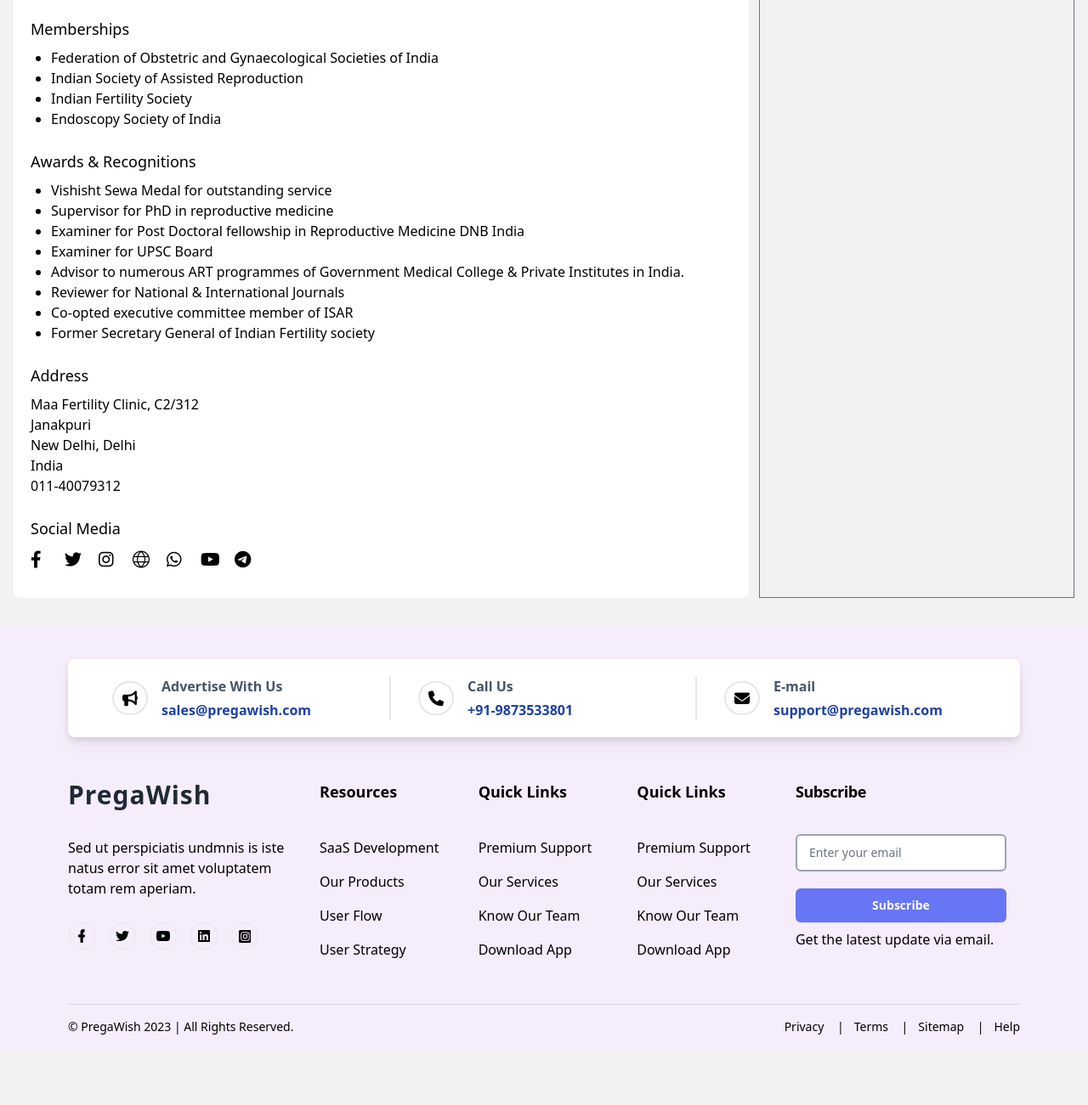
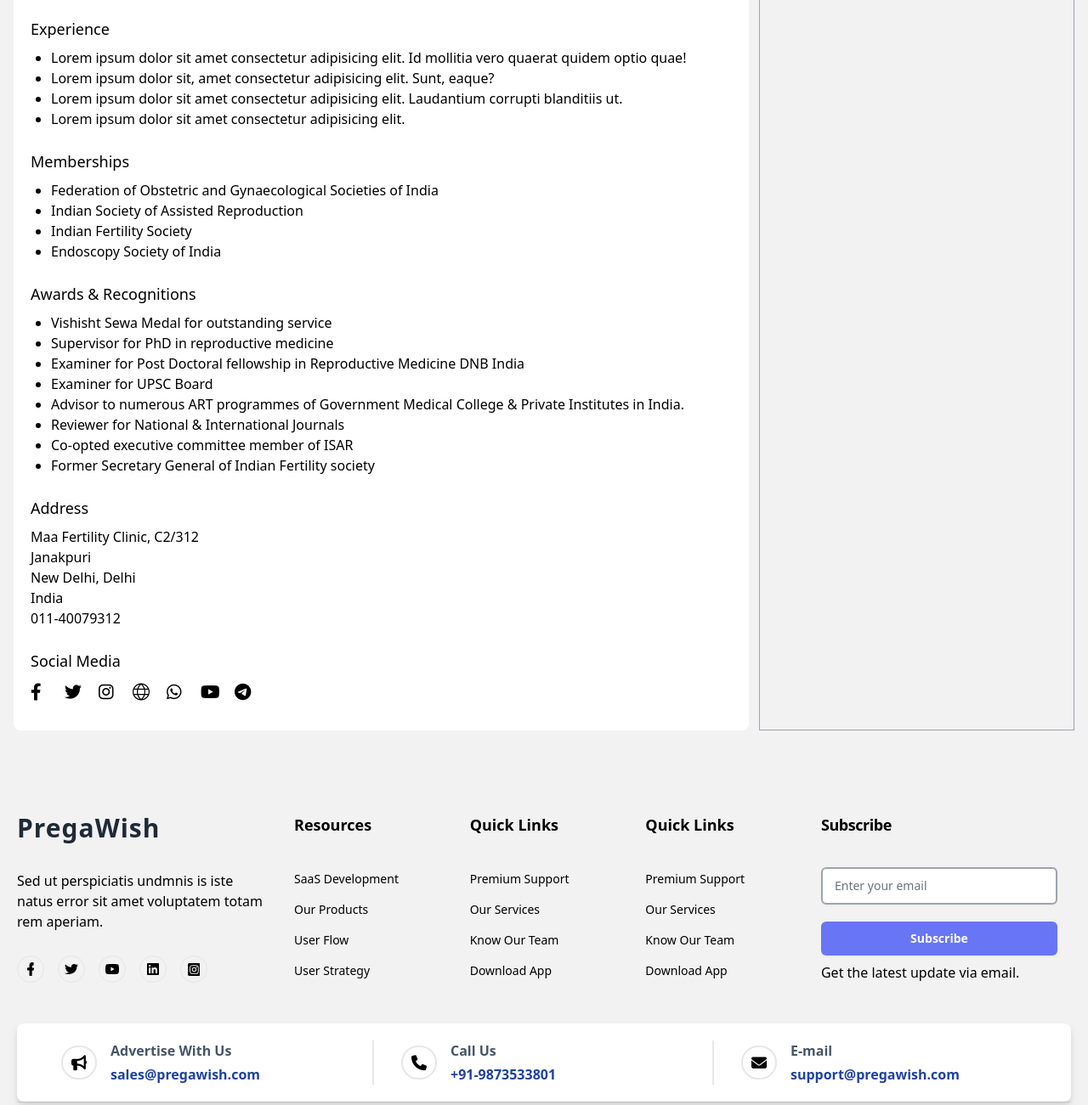
Before and after one commit to Pinak-Idea-Lab-Private-Limited/doctor-page-details, a website: page index.html in a window 1280 px wide. Shown: the part 1000-2301 px from the top of the page at 85% size. Before the commit the page ends 2235 px from the top, so only its background shows below. Drawn offline with nearby package versions, Linux system fonts and the light colour scheme.

Commit message:
Footer change.

```diff
--- a/index.html
+++ b/index.html
@@ -404,6 +404,20 @@
               </div>
               <!-- Education and trainings section ends here -->
 
+              <!-- Experience section -->
+              <div class="mt-6" id="experience-section">
+                <h3 class="font-medium text-lg mb-2">
+                  Experience
+                </h3>
+                <ul class="list-disc pl-6">
+                  <li>Lorem ipsum dolor sit amet consectetur adipisicing elit. Id mollitia vero quaerat quidem optio quae!</li>
+                  <li>Lorem ipsum dolor sit, amet consectetur adipisicing elit. Sunt, eaque?</li>
+                  <li>Lorem ipsum dolor sit amet consectetur adipisicing elit. Laudantium corrupti blanditiis ut.</li>
+                  <li>Lorem ipsum dolor sit amet consectetur adipisicing elit.</li>
+                </ul>
+              </div>
+              <!-- Experience section ends here -->
+
               <!-- Memberships sections -->
               <div class="mt-6" id="membership-section">
                 <h3 class="font-medium text-lg mb-2">
@@ -478,73 +492,25 @@
     </div>
 
     <!-- Right Side Content -->
-    <div class="w-full md:w-[30%] border border-gray-500 mb-8">
+    <div class="md:w-[30%] border mb-8 border-gray-400 hidden lg:block">
       <h1 class="text-3xl text-center"></h1>
     </div>
   </div>
 
 
   <!-- footer section -->
-  <div class="px-5 md:px-20 pt-10 bg-[#F6EDFC]">
-    <!-- ====== footer part 1 -->
-    <div
-      class="w-full grid grid-cols-1 md:grid-cols-2 lg:grid-cols-3 bg-white drop-shadow-lg	p-4 md:p-5 rounded-lg text-sm md:text-base	">
-      <div class="md:ps-8 font-bold md:border-e-2 flex items-center">
-        <div class="border-2 rounded-full px-2.5 py-1 me-4  text-lg">
-          <i class="fa-s-bullhorn"></i>
-        </div>
-        <div>
-
-          <div class="text-slate-600">
-            Advertise With Us
-          </div>
-          <div class="text-blue-800 pt-1">
-            sales@pregawish.com
-          </div>
-        </div>
-      </div>
-      <div class="md:ps-8 font-bold  lg:border-e-2 mt-4 md:mt-0 flex items-center">
-        <div class="border-2 rounded-full px-2.5 py-1 me-4 text-lg">
-
-          <i class="fa-s-phone"></i>
-        </div>
-        <div>
-          <div class="text-slate-600">
-            Call Us
-          </div>
-          <div class="text-blue-800 pt-1">
-            +91-9873533801
-          </div>
-        </div>
-
-      </div>
-      <div class="md:ps-8 font-bold flex items-center mt-4 lg:mt-0">
-        <div class="border-2 rounded-full px-2.5 py-1 me-4 text-lg">
-          <i class="fa-s-envelope"></i>
-        </div>
-        <div>
-          <div class="text-slate-600">
-            E-mail
-          </div>
-          <div class="text-blue-800 pt-1">
-            support@pregawish.com
-          </div>
-        </div>
-
-      </div>
-
-    </div>
+  <div class="px-5  pt-10 bg-[#f2f2f2] max-w-[1536px] mx-auto">
 
 
-    <!-- ====== footer part 2 -->
-    <div class="relative pt-10 lg:pt-[50px]">
+
+    <!-- ====== footer part 1 -->
+    <div class="relative pt-4 lg:pt-[25px]">
       <div class=" w-full">
         <div class="flex flex-wrap w-full">
           <div class="w-full pe-4 sm:w-2/3 lg:w-3/12">
             <div class="mb-10 w-full">
               <a href="/" class="mb-8 inline-block max-w-[160px]">
-                <!-- <img src="https://cdn.tailgrids.com/2.0/image/assets/images/logo/logo.svg" alt="logo"
-                class="max-w-full" /> -->
+
                 <h1 class="text-3xl font-extrabold	tracking-[1px] text-gray-800">PregaWish</h1>
 
               </a>
@@ -601,25 +567,25 @@
               <ul>
                 <li>
                   <a href="javascript:void(0)"
-                    class="text-body-color hover:text-primary mb-2 inline-block text-base leading-loose">
+                    class="text-body-color hover:text-primary mb-2 inline-block text-sm leading-loose">
                     SaaS Development
                   </a>
                 </li>
                 <li>
                   <a href="javascript:void(0)"
-                    class="text-body-color hover:text-primary mb-2 inline-block text-base leading-loose">
+                    class="text-body-color hover:text-primary mb-2 inline-block text-sm leading-loose">
                     Our Products
                   </a>
                 </li>
                 <li>
                   <a href="javascript:void(0)"
-                    class="text-body-color hover:text-primary mb-2 inline-block text-base leading-loose">
+                    class="text-body-color hover:text-primary mb-2 inline-block text-sm leading-loose">
                     User Flow
                   </a>
                 </li>
                 <li>
                   <a href="javascript:void(0)"
-                    class="text-body-color hover:text-primary mb-2 inline-block text-base leading-loose">
+                    class="text-body-color hover:text-primary mb-2 inline-block text-sm leading-loose">
                     User Strategy
                   </a>
                 </li>
@@ -633,25 +599,25 @@
               <ul>
                 <li>
                   <a href="javascript:void(0)"
-                    class="text-body-color hover:text-primary mb-2 inline-block text-base leading-loose">
+                    class="text-body-color hover:text-primary mb-2 inline-block text-sm leading-loose">
                     Premium Support
                   </a>
                 </li>
                 <li>
                   <a href="javascript:void(0)"
-                    class="text-body-color hover:text-primary mb-2 inline-block text-base leading-loose">
+                    class="text-body-color hover:text-primary mb-2 inline-block text-sm leading-loose">
                     Our Services
                   </a>
                 </li>
                 <li>
                   <a href="javascript:void(0)"
-                    class="text-body-color hover:text-primary mb-2 inline-block text-base leading-loose">
+                    class="text-body-color hover:text-primary mb-2 inline-block text-sm leading-loose">
                     Know Our Team
                   </a>
                 </li>
                 <li>
                   <a href="javascript:void(0)"
-                    class="text-body-color hover:text-primary mb-2 inline-block text-base leading-loose">
+                    class="text-body-color hover:text-primary mb-2 inline-block text-sm leading-loose">
                     Download App
                   </a>
                 </li>
@@ -665,25 +631,25 @@
               <ul>
                 <li>
                   <a href="javascript:void(0)"
-                    class="text-body-color hover:text-primary mb-2 inline-block text-base leading-loose">
+                    class="text-body-color hover:text-primary mb-2 inline-block text-sm leading-loose">
                     Premium Support
                   </a>
                 </li>
                 <li>
                   <a href="javascript:void(0)"
-                    class="text-body-color hover:text-primary mb-2 inline-block text-base leading-loose">
+                    class="text-body-color hover:text-primary mb-2 inline-block text-sm leading-loose">
                     Our Services
                   </a>
                 </li>
                 <li>
                   <a href="javascript:void(0)"
-                    class="text-body-color hover:text-primary mb-2 inline-block text-base leading-loose">
+                    class="text-body-color hover:text-primary mb-2 inline-block text-sm leading-loose">
                     Know Our Team
                   </a>
                 </li>
                 <li>
                   <a href="javascript:void(0)"
-                    class="text-body-color hover:text-primary mb-2 inline-block text-base leading-loose">
+                    class="text-body-color hover:text-primary mb-2 inline-block text-sm leading-loose">
                     Download App
                   </a>
                 </li>
@@ -706,6 +672,55 @@
             </div>
           </div>
         </div>
+      </div>
+
+    </div>
+
+    <!-- ====== footer part 2 -->
+    <div
+      class="w-full grid grid-cols-1 md:grid-cols-2 lg:grid-cols-3 bg-white drop-shadow-lg	p-4 md:p-5 rounded-lg text-sm md:text-base	">
+      <div class="md:ps-8 font-bold md:border-e-2 flex items-center">
+        <div class="border-2 rounded-full px-2.5 py-1 me-4  text-lg">
+          <i class="fa-s-bullhorn"></i>
+        </div>
+        <div>
+
+          <div class="text-slate-600">
+            Advertise With Us
+          </div>
+          <div class="text-blue-800 pt-1">
+            sales@pregawish.com
+          </div>
+        </div>
+      </div>
+      <div class="md:ps-8 font-bold  lg:border-e-2 mt-4 md:mt-0 flex items-center">
+        <div class="border-2 rounded-full px-2.5 py-1 me-4 text-lg">
+
+          <i class="fa-s-phone"></i>
+        </div>
+        <div>
+          <div class="text-slate-600">
+            Call Us
+          </div>
+          <div class="text-blue-800 pt-1">
+            +91-9873533801
+          </div>
+        </div>
+
+      </div>
+      <div class="md:ps-8 font-bold flex items-center mt-4 lg:mt-0">
+        <div class="border-2 rounded-full px-2.5 py-1 me-4 text-lg">
+          <i class="fa-s-envelope"></i>
+        </div>
+        <div>
+          <div class="text-slate-600">
+            E-mail
+          </div>
+          <div class="text-blue-800 pt-1">
+            support@pregawish.com
+          </div>
+        </div>
+
       </div>
 
     </div>
```
Also changed, not shown: dist/output.css.
